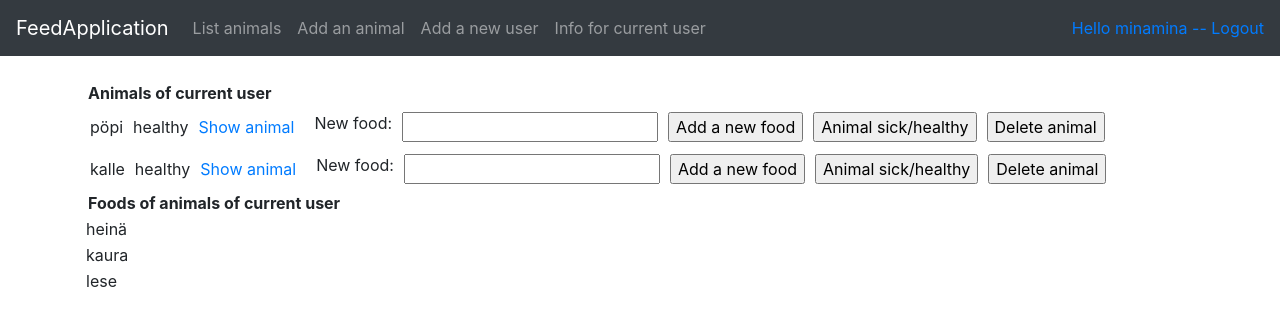
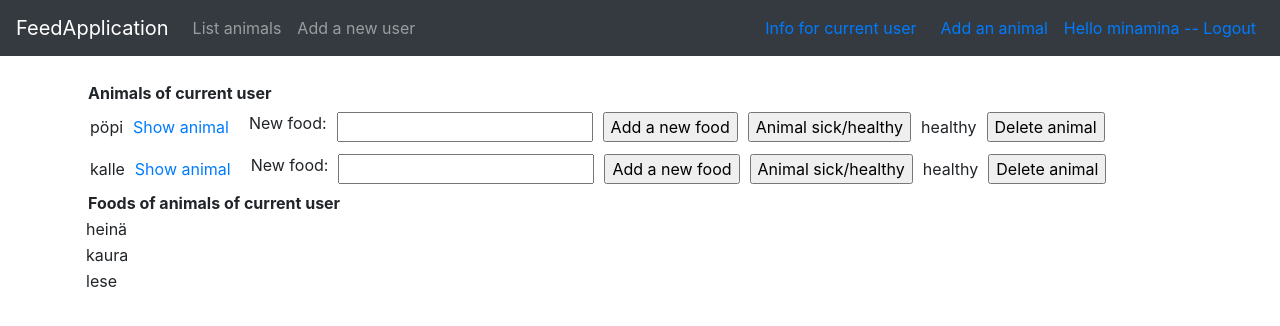
Before and after one commit to AgdaHTH/ruokintasovellus, a Flask app: page /animals/current/ in a window 1280 px wide. Shown: the top 326 px of the page. Run offline with Flask 2, Linux system fonts and the light colour scheme; a user stored in the database is signed in; data comes from the database, SQL or seed files in the repository; both versions use the stored data as it was after the commit; lists and menus that the app fills with data are empty; some libraries are stand-ins or nearby versions.

Commit message:
Small improvements in layout

```diff
--- a/application/auth/models.py
+++ b/application/auth/models.py
@@ -46,7 +46,7 @@ class User(Base):
 
     @staticmethod
     def find_foods_of_current_user(account_id):
-        stmt = text("SELECT Food.name FROM Food"
+        stmt = text("SELECT Food.name, Animal.name FROM Food"
         " LEFT JOIN animalsfoods ON animalsfoods.food_id = Food.id"
         " LEFT JOIN Animal ON Animal.id = animalsfoods.animal_id"
         " LEFT JOIN Account ON Account.id = Animal.account_id"
@@ -58,5 +58,5 @@ class User(Base):
         response = []
 
         for row in res:
-            response.append({"name":row[0]})
+            response.append({"name":row[0], "animal":row[1]})
         return response
--- a/application/templates/animals/current.html
+++ b/application/templates/animals/current.html
@@ -13,11 +13,7 @@
 <table cellspacing="4" cellpadding="5">
     <tr>
       <td>{{ animal.name }}</td>
-      {% if animal.sick == 1 %}
-      <td>sick</td>
-      {% else %}
-      <td>healthy</td>
-      {% endif %}
+
       <td><a href="{{ url_for('animals_show_animal', animal_id=animal.id) }}">Show animal</a></td>
       <td></td>
       <form method="POST" action="{{ url_for('food_add', animal_id=animal.id) }}">
@@ -32,6 +28,11 @@
           <input type="submit" value="Animal sick/healthy"/>
         </form>
             </td>
+            {% if animal.sick == 1 %}
+            <td>sick</td>
+            {% else %}
+            <td>healthy</td>
+            {% endif %}
         <td><form method="GET" action="{{ url_for('animals_delete', animal_id=animal.id) }}">
             <input type="submit" value="Delete animal"/></form></td>
     </tr>
--- a/application/templates/layout.html
+++ b/application/templates/layout.html
@@ -19,18 +19,14 @@
             <a class="nav-link" href="{{ url_for('animals_index') }} ">List animals</a>
           </li>
           <li class="nav-item">
-            <a class="nav-link" href="{{ url_for('animals_form') }} ">Add an animal</a>
-          </li>
-          <li class="nav-item">
             <a class="nav-link" href="{{ url_for('animals_userform') }} ">Add a new user</a>
           </li>
-          <li class="nav-item">
-            <a class="nav-link" href="{{ url_for('current_animals') }} ">Info for current user</a>
-          </li>
         </ul>
-        <div class="form-inline mt-2 mt-md-0"></div>
+        <div class="form-inline mt-2 mt-md-0 px-2">
           {% if current_user.is_authenticated %}
-          <a href="{{ url_for('auth_logout') }}">Hello {{ current_user.name }} -- Logout</a>
+            <div class="px-2"><a href="{{ url_for('current_animals') }} ">Info for current user</a></div>
+            <div class="px-2"></div><a href="{{ url_for('animals_form') }} ">Add an animal</a></div>
+            <div class="px-2"><a href="{{ url_for('auth_logout') }}">Hello {{ current_user.name }} -- Logout</a></div>
 	        {% else %}
 	        <a href="{{ url_for('auth_login') }}">Login</a>
 	        {% endif %}
```
Also changed, not shown: application/animals.db.
